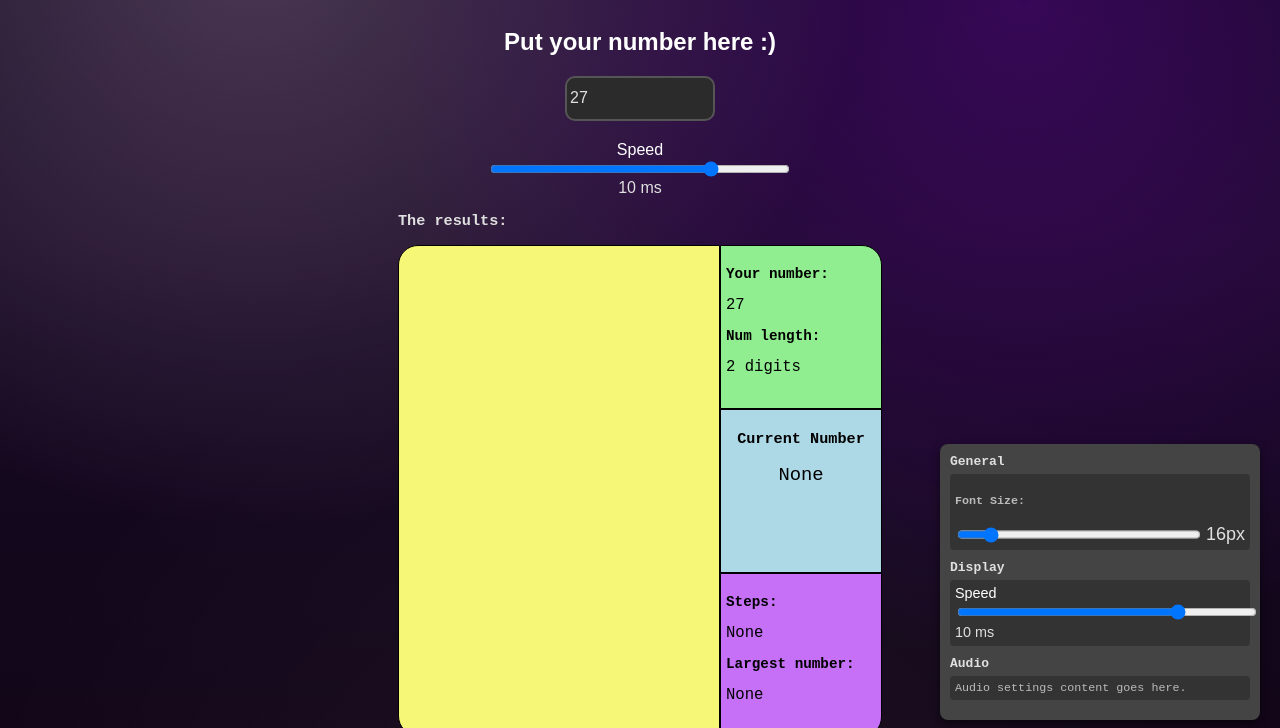
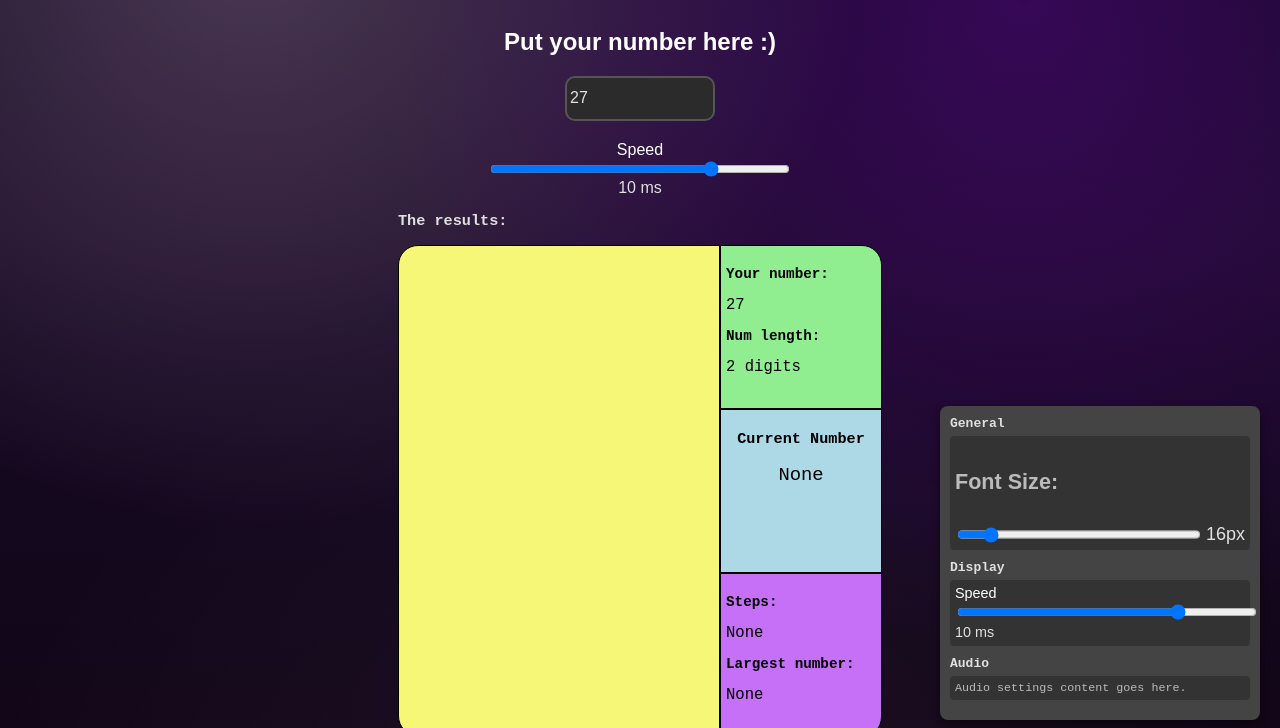
Before and after one commit to Hazmen/MVoCH-remake, a plain HTML site: page index.html in a window 1280 px wide. Both pictures are taken after a click on the button 1235 px from the left and 755 px from the top of the page. Shown: the top 728 px of the page. Drawn offline with Linux system fonts and the light colour scheme; files that its build step writes are made by us from their sources; files whose address does not match are found by name.

```diff
--- a/index.html
+++ b/index.html
@@ -78,7 +78,7 @@
                 <div class="settings-section">
                     <h3>General</h3>
                     <div class="settings-content">
-                        <h4>Font Size:</h4>
+                        <h4 style="font-size: 1.5em; font-family: Arial;">Font Size:</h4>
                         <div class="fontRangeArea">
                             <input type="range" name="fontSize" id="fontSizeSet" min="2" max="124" value="16" step="2"> <p>16px</p>
                         </div>
```
